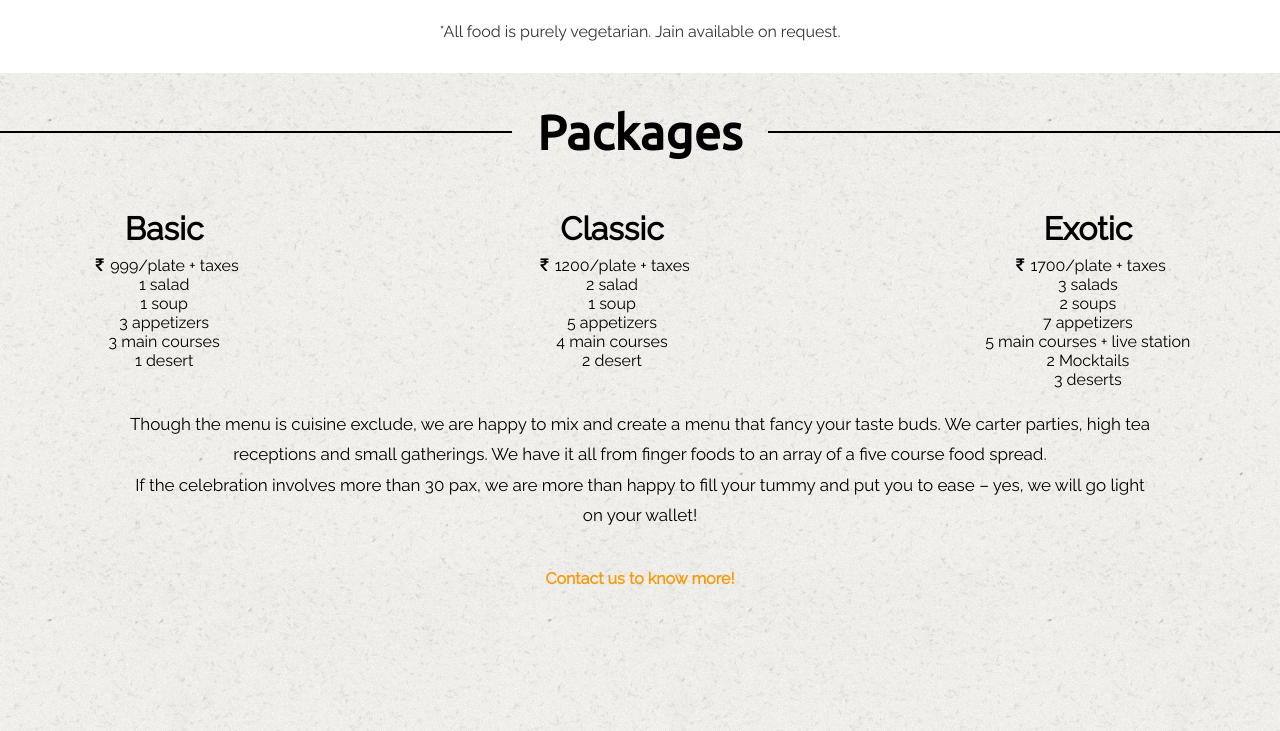
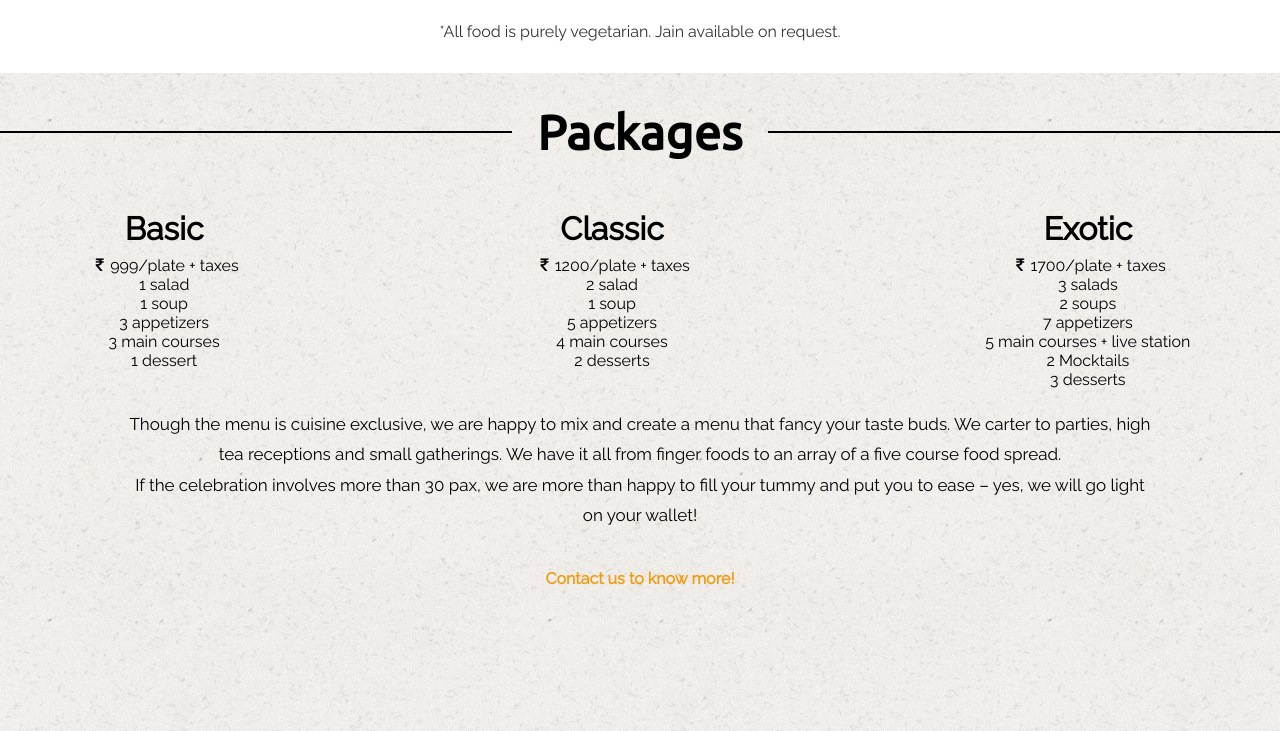
Before and after one commit to DevourCatering/devourcatering.github.io, a plain HTML site: page index.html in a window 1280 px wide. Shown: the part 2690-3421 px from the top of the page. Drawn offline with nearby package versions, Linux system fonts and the light colour scheme.

Commit message:
spelling errors

```diff
--- a/index.html
+++ b/index.html
@@ -108,7 +108,7 @@ I live my obsession at DEVOUR ! <br/>Expect attention to every detail , and have
             </ol>
           </div>
           <div class="header desert">
-            <h3>Desert</h3>
+            <h3>Dessert</h3>
             <ol  ng-repeat="item in store.menus">
               <li ng-repeat="val in item.desert | filter:{cuisine: typefilter} | orderBy: 'name'"><div class="val" >{{val.name}}<br/><span class="subtext" ng-bind-html="val.description | unsafe"></span></div> <amt><i class="fa fa-inr fa-fw"></i> {{val.price}}</amt></li>
             </ol>
@@ -122,19 +122,19 @@ I live my obsession at DEVOUR ! <br/>Expect attention to every detail , and have
         <div class="left">
           <h3>Basic</h3>
           <span><i class="fa fa-inr fa-fw"></i>999/plate + taxes</span>
-          <div class="block">1 salad<br/>1 soup<br/>3 appetizers<br/>3 main courses<br/>1 desert</div>
+          <div class="block">1 salad<br/>1 soup<br/>3 appetizers<br/>3 main courses<br/>1 dessert</div>
         </div>
         <div>
           <h3>Classic</h3>
           <span><i class="fa fa-inr fa-fw"></i>1200/plate + taxes</span>
-          <div class="block">2 salad<br/>1 soup<br/>5 appetizers<br/>4 main courses<br/>2 desert</div>
+          <div class="block">2 salad<br/>1 soup<br/>5 appetizers<br/>4 main courses<br/>2 desserts</div>
         </div>
         <div class="right">
           <h3>Exotic</h3>
           <span><i class="fa fa-inr fa-fw"></i>1700/plate + taxes</span>
-          <div class="block">3 salads<br/>2 soups<br/>7 appetizers<br/>5 main courses + live station<br/>2 Mocktails<br/>3 deserts</div>
+          <div class="block">3 salads<br/>2 soups<br/>7 appetizers<br/>5 main courses + live station<br/>2 Mocktails<br/>3 desserts</div>
         </div>
-        <p> Though the menu is cuisine exclude, we are happy to mix and create a menu that fancy your taste buds. We carter parties, high tea receptions and small gatherings. We have it all from finger foods to an array of a five course food spread.
+        <p> Though the menu is cuisine exclusive, we are happy to mix and create a menu that fancy your taste buds. We carter to parties, high tea receptions and small gatherings. We have it all from finger foods to an array of a five course food spread.
         <br/>If the celebration involves more than 30 pax, we are more than happy to fill your tummy and put you to ease – yes, we will go light on your wallet!</p>
         <a href="#contact">Contact us to know more!</a>
       </div>
--- a/scripts/menu.js
+++ b/scripts/menu.js
@@ -45,7 +45,6 @@
         {name:"Cucumber Raita", description: "Beaten curd mixed with cucumber, onions & coriander, garnished and seasoned to taste.", price:"99", cuisine:"indian"},
         {name:"Aloo Chat", description: "Diced potatoes tossed with tomatoes and onions, garnished and seasoned to taste.", price:"65", cuisine:"indian"},
         {name:"Fruit Chat", description: "Seasonal fruits chopped and served cold, with custard (optional) – healthy and refreshing", price:"105", cuisine:"indian"},
-        {name:"Cheese Platter", description: "Feta Cheese, Goat Cheese, Blue Cheese", price:"180", cuisine:"italian"},
         {name:"Watermelon and Feta Cheese Salad", description: "Tossed with argula leaves", price:"150", cuisine:"italian"},
         {name:"Caesar Salad", description: "The traditional caesar salad with crunchy iceberg lettuce and croutons.", price:"125", cuisine:"italian"},
         {name:"Goat Cheese Salad", description: "Salad tossed with berries and goat cheese.", price:"125", cuisine:"italian"},
@@ -72,6 +71,7 @@
         {name:"Aamcha Maharashtra special", description: "A mixed platter serving missal pav, pav vada and a pav bhaji sandwich made with the Bombay touch.", price:"85", cuisine:"indian"},
         {name:"Bruschetta", description: "Flat bread topped with garlic & diced tomatoes.", price:"105", cuisine:"italian"},
         {name:"Stir Fried Veggies", description: "Exotic vegetables sautéed in olive oil and garnished with fresh herbs.", price:"120", cuisine:"italian"},
+        {name:"Cheese Platter", description: "Feta Cheese, Goat Cheese, Blue Cheese", price:"180", cuisine:"italian"},
         {name:"Stuffed Mushrooms", description: "Mushrooms, filled with bread crumbs & mushrooms tossed in a wine sauce.", price:"120", cuisine:"italian"},
         {name:"Garlic Bread", description: "The traditional! - Bread toasted with finely grounded garlic butter.", price:"90", cuisine:"italian"},
         {name:"Zuchini, Broccoli and Mushroom Panini", description: "A open toasted sandwich.", price:"130", cuisine:"italian"},
```
